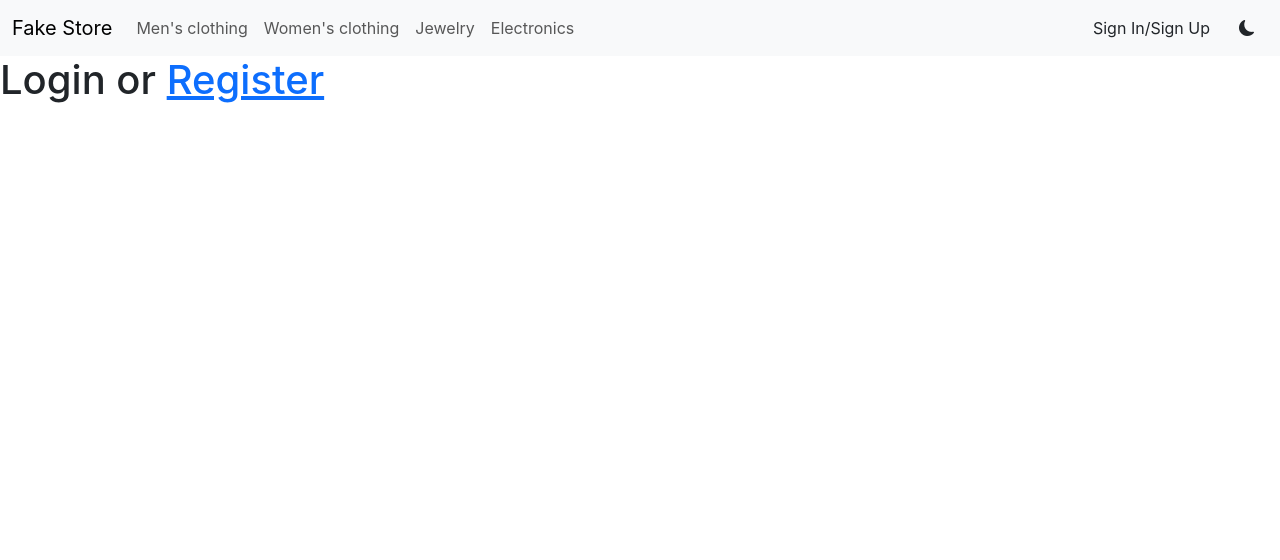
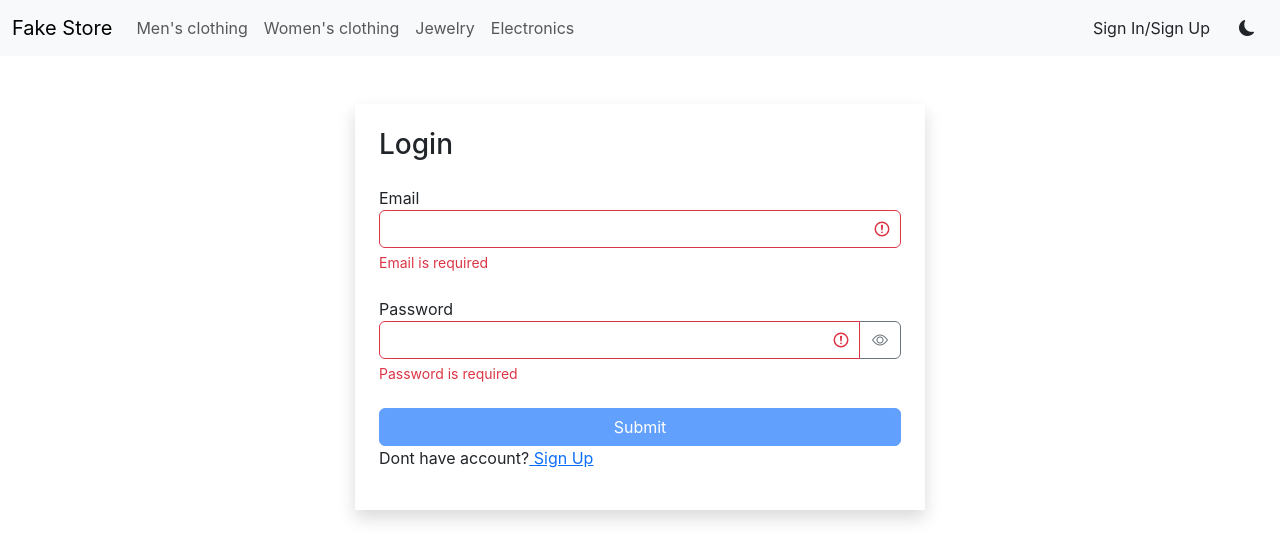
Before and after one commit to ShamilAkhmadyshev/first-store, a React (Create React App) app: page /first-store/login in a window 1280 px wide. Shown: the top 560 px of the page. Built offline with nearby package versions, Linux system fonts and the light colour scheme.

Commit message:
auth add 1 step

```diff
--- a/src/app/App.js
+++ b/src/app/App.js
@@ -5,8 +5,9 @@ import Layout from "../pages/layout";
 import MainProductsPage from "../components/mainProductsPage";
 import ProductPage from "../components/productPage";
 import { ToastContainer } from "react-toastify";
-import LoginForm from "./ui/loginForm";
-import RegisterForm from "./ui/registerForm";
+import LoginPage from "../pages/login";
+import RegistrationPage from "../pages/registration";
+import AuthProvider from "./hooks/useAuth";
 
 function App() {
   const [waiting, setWaiting] = useState(true);
@@ -16,6 +17,7 @@ function App() {
 
   return (
     <>
+      <AuthProvider>
         <BrowserRouter>
           <Routes>
             <Route
@@ -86,17 +88,18 @@ function App() {
                 // waiting={waiting}
                 // onChangeWaiting={changeWaitingStatus}
                 path="/first-store/login"
-              element={<LoginForm />}
+                element={<LoginPage />}
               />
               <Route
                 // waiting={waiting}
                 // onChangeWaiting={changeWaitingStatus}
                 path="/first-store/registration"
-              element={<RegisterForm />}
+                element={<RegistrationPage />}
               />
             </Route>
           </Routes>
         </BrowserRouter>
+      </AuthProvider>
       <ToastContainer />
     </>
   );
--- /dev/null
+++ b/src/app/hooks/useAuth.jsx
@@ -0,0 +1,81 @@
+import axios from "axios";
+import React, { useContext, useState } from "react";
+import userService from "../service/userService";
+import { setTokens } from "../service/localStorageService";
+
+const httpAuth = axios.create({
+  baseURL: "https://identitytoolkit.googleapis.com/v1/",
+  params: { key: process.env.REACT_APP_FIREBASE_KEY },
+});
+const AuthContext = React.createContext();
+export const useAuth = () => {
+  return useContext(AuthContext);
+};
+const AuthProvider = ({ children }) => {
+  const [user, setUser] = useState({});
+
+  async function logIn({ email, password }) {
+    const url = `accounts:signInWithPassword`;
+    try {
+      const { data } = await httpAuth.post(url, {
+        email,
+        password,
+        returnSecureToken: true,
+      });
+      setTokens(data);
+    } catch (error) {
+      const { code, message } = error.response.data.error;
+      console.log(code, message);
+      if (code === 400) {
+        if (message.includes("INVALID")) {
+          const errorObject = {
+            email: "Check if your login and password are correct",
+          };
+          throw errorObject;
+        } else if (message.includes("TOO_MANY_ATTEMPTS_TRY_LATER")) {
+          const errorObject = {
+            email: "Too many attempts. Try again later",
+          };
+          throw errorObject;
+        } else {
+          const errorObject = {
+            email: "Something went wrong",
+          };
+          throw errorObject;
+        }
+      }
+    }
+  }
+
+  async function signUp({ email, password }) {
+    const url = `accounts:signUp`;
+    try {
+      const { data } = await httpAuth.post(url, {
+        email,
+        password,
+        returnSecureToken: true,
+      });
+      setTokens(data);
+      createUser({ _id: data.localId, email, password });
+    } catch (error) {
+      console.log(error);
+    }
+  }
+
+  const createUser = async (data) => {
+    try {
+      const { content } = userService.create(data);
+      setUser(content);
+    } catch (error) {
+      Promise.reject(error);
+    }
+  };
+
+  return (
+    <AuthContext.Provider value={{ signUp, logIn, createUser, user }}>
+      {children}
+    </AuthContext.Provider>
+  );
+};
+
+export default AuthProvider;
--- a/src/app/service/httpService.js
+++ b/src/app/service/httpService.js
@@ -1,12 +1,26 @@
 import axios from "axios";
 import { toast } from "react-toastify";
+import configFile from "../config.json";
 
 const http = axios.create({
   baseURL: configFile.apiEndpoint,
 });
 
+http.interceptors.request.use(
+  function (config) {
+    const containSlash = /\/$/gi.test(config.url);
+    config.url =
+      (containSlash ? config.url.slice(0, -1) : config.url) + ".json";
+    return config;
+  },
+  function (error) {
+    return Promise.reject(error);
+  }
+);
+
 http.interceptors.response.use(
   (res) => {
+    console.log(res);
     return res;
   },
   function (error) {
@@ -16,7 +30,6 @@ http.interceptors.response.use(
       error.response.status < 500;
     if (!expectedError) {
       toast.error("Something went wrong. Try again later");
-      console.log(error);
     }
     return Promise.reject(error);
   }
--- /dev/null
+++ b/src/app/service/localStorageService.js
@@ -0,0 +1,29 @@
+const TOKEN_KEY = "jwt-token";
+const REFRESH_TOKEN = "jwt-refresh-token";
+const EXPIRES_KEY = "jwt-expires";
+
+export const setTokens = ({ refreshToken, idToken, expiresIn = 3600 }) => {
+  const expiresDate = new Date().getTime() + expiresIn * 1000;
+  localStorage.setItem(TOKEN_KEY, idToken);
+  localStorage.setItem(REFRESH_TOKEN, refreshToken);
+  localStorage.setItem(EXPIRES_KEY, expiresDate);
+};
+
+export const getAccessToken = () => {
+  localStorage.getItem(TOKEN_KEY);
+};
+export const getRefreshToken = () => {
+  localStorage.getItem(REFRESH_TOKEN);
+};
+export const getTokenExpiresIn = () => {
+  localStorage.getItem(EXPIRES_KEY);
+};
+
+const localStorageService = {
+  setTokens,
+  getAccessToken,
+  getRefreshToken,
+  getTokenExpiresIn,
+};
+
+export default localStorageService;
--- /dev/null
+++ b/src/app/service/userService.js
@@ -0,0 +1,12 @@
+import httpService from "./httpService";
+
+const userEndpoint = "user/";
+
+const userService = {
+  create: async (payload) => {
+    const { data } = httpService.put(userEndpoint + payload._id, payload);
+    return data;
+  },
+};
+
+export default userService;
--- a/src/app/ui/loginForm.jsx
+++ b/src/app/ui/loginForm.jsx
@@ -1,11 +1,83 @@
-import React from "react";
-import { NavLink } from "react-router-dom";
+import React, { useState, useEffect } from "react";
+import { useNavigate } from "react-router-dom";
+import { useAuth } from "../hooks/useAuth";
+import { validator } from "../utils/validator";
+import TextField from "../../components/form/textField";
 
 const LoginForm = () => {
+  const [data, setData] = useState({
+    email: "",
+    password: "",
+  });
+  const navigate = useNavigate();
+  const { logIn } = useAuth();
+  const [errors, setErrors] = useState({});
+  const handleChange = (target) => {
+    setData((prev) => ({ ...prev, [target.name]: target.value }));
+  };
+
+  const validatorConfig = {
+    email: {
+      isRequired: {
+        message: "Email is required",
+      },
+    },
+    password: {
+      isRequired: {
+        message: "Password is required",
+      },
+    },
+  };
+
+  const validate = () => {
+    const errors = validator(data, validatorConfig);
+    setErrors(errors);
+    return Object.keys(errors).length === 0;
+  };
+
+  const isValid = Object.keys(errors).length === 0;
+
+  useEffect(() => {
+    validate();
+  }, [data]);
+
+  const handleSubmit = async (e) => {
+    e.preventDefault();
+    const isValid = validate();
+    if (!isValid) return;
+    try {
+      await logIn(data);
+      navigate("/first-store");
+    } catch (error) {
+      setErrors(error);
+    }
+  };
+
   return (
-    <h1>
-      Login or <NavLink to={"/first-store/registration"}>Register</NavLink>
-    </h1>
+    <form onSubmit={handleSubmit}>
+      <TextField
+        label={"Email"}
+        name={"email"}
+        value={data.email}
+        onChange={handleChange}
+        error={errors.email}
+      />
+      <TextField
+        label={"Password"}
+        name={"password"}
+        value={data.password}
+        onChange={handleChange}
+        error={errors.password}
+        type="password"
+      />
+      <button
+        disabled={!isValid}
+        type="submit"
+        className="btn btn-primary w-100 mx-auto"
+      >
+        Submit
+      </button>
+    </form>
   );
 };
 
--- a/src/app/ui/registerForm.jsx
+++ b/src/app/ui/registerForm.jsx
@@ -3,8 +3,10 @@ import { useNavigate } from "react-router-dom";
 import { validator } from "../utils/validator";
 import TextField from "../../components/form/textField";
 import CheckBoxField from "../../components/form/checkBoxField";
+import { useAuth } from "../hooks/useAuth";
 
 const RegisterForm = () => {
+  const { signUp } = useAuth();
   const navigate = useNavigate();
   const [errors, setErrors] = useState({});
   const [data, setData] = useState({
@@ -61,7 +63,7 @@ const RegisterForm = () => {
     validate();
     const isValid = validate();
     if (!isValid) return;
-    console.log(data);
+    signUp(data);
     navigate("/first-store");
   };
 
--- /dev/null
+++ b/src/pages/login.jsx
@@ -0,0 +1,24 @@
+import React from "react";
+import { NavLink } from "react-router-dom";
+import LoginForm from "../app/ui/loginForm";
+
+const LoginPage = () => {
+  return (
+    <div className="container mt-5">
+      <div className="row">
+        <div className="col-md-6 offset-md-3 shadow p-4">
+          <>
+            <h3 className="mb-4">Login</h3>
+            <LoginForm />
+            <p>
+              Dont have account?
+              <NavLink to={"/first-store/registration"}> Sign Up</NavLink>
+            </p>
+          </>
+        </div>
+      </div>
+    </div>
+  );
+};
+
+export default LoginPage;
--- /dev/null
+++ b/src/pages/registration.jsx
@@ -0,0 +1,23 @@
+import React from "react";
+import { NavLink } from "react-router-dom";
+import RegisterForm from "../app/ui/registerForm";
+const RegistrationPage = () => {
+  return (
+    <div className="container mt-5">
+      <div className="row">
+        <div className="col-md-6 offset-md-3 shadow p-4">
+          <>
+            <h3 className="mb-4">Register</h3>
+            <RegisterForm />
+            <p>
+              Already have account?{" "}
+              <NavLink to={"/first-store/login"}> Sign In</NavLink>
+            </p>
+          </>
+        </div>
+      </div>
+    </div>
+  );
+};
+
+export default RegistrationPage;
```
Also changed, not shown: src/components/loginForm.jsx (deleted, +0 -7 lines), 1 other file (tests, documents, lock files or other folders). Lines whose indentation alone changed are shown as unchanged.
